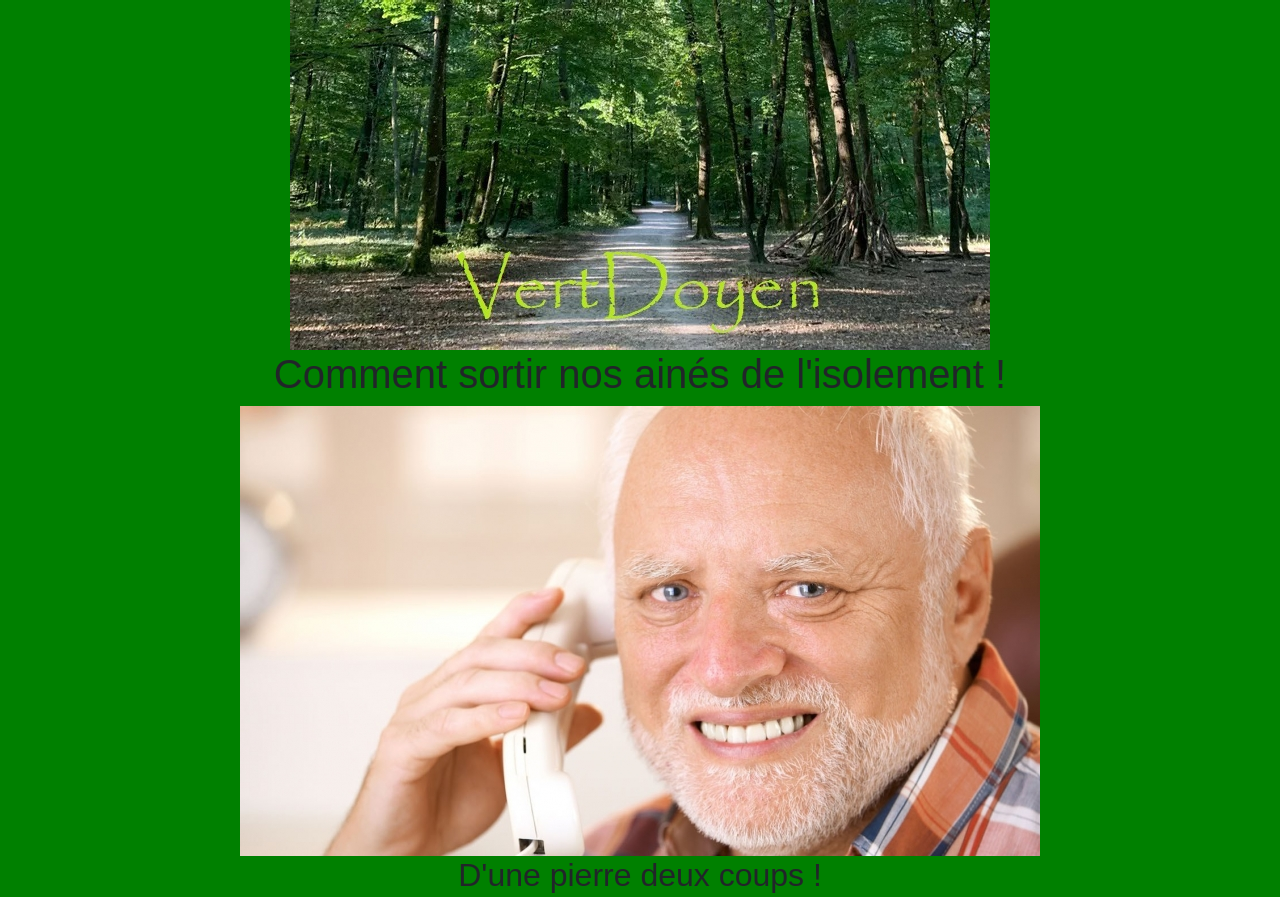
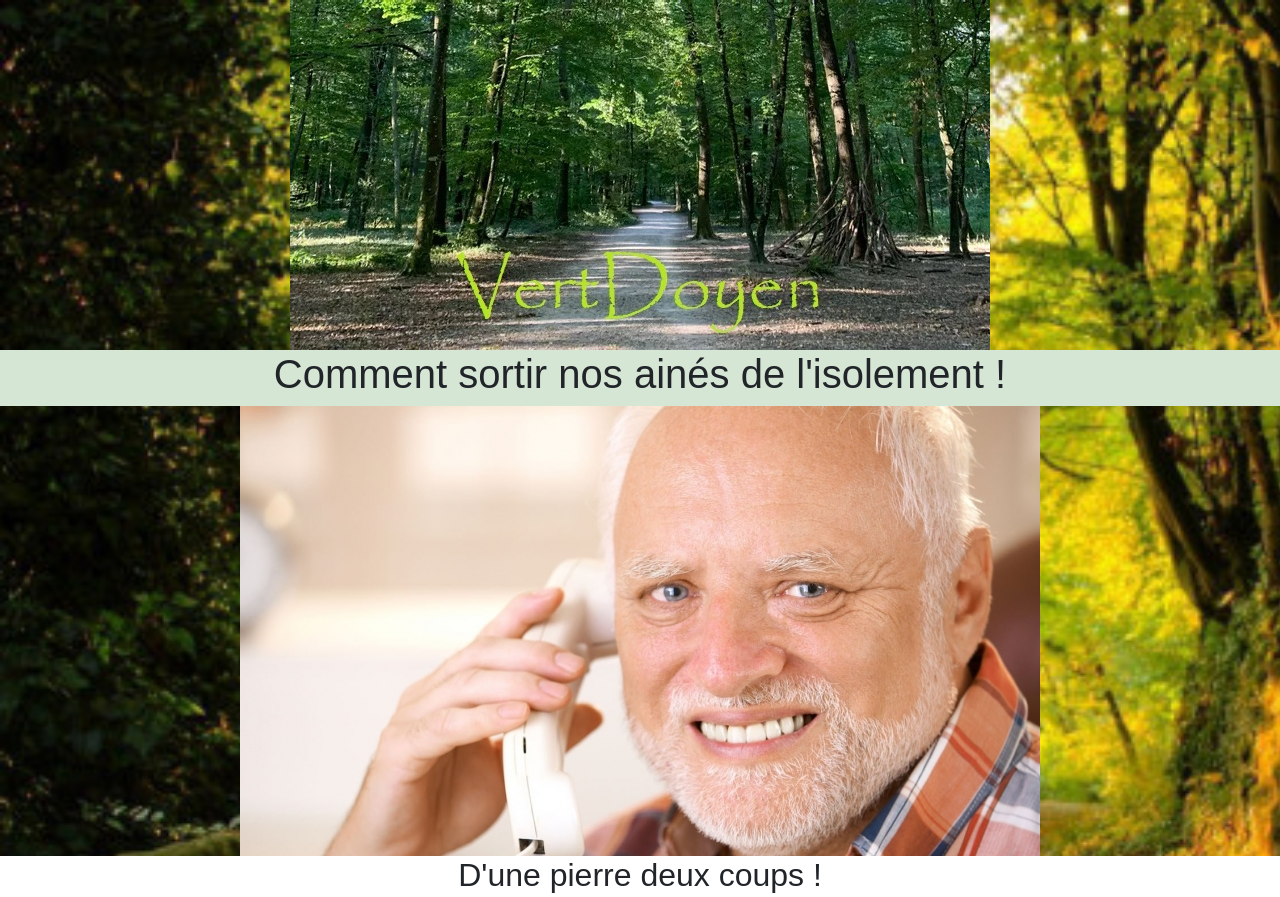
Before and after one commit to ValentinBart/VertDoyen, a plain HTML site: page anciens.html in a window 1280 px wide. Shown: the top 897 px of the page. Drawn offline with Linux system fonts and the light colour scheme.

Commit message:
Modification du fond des pages

```diff
--- a/anciens.html
+++ b/anciens.html
@@ -34,10 +34,13 @@
 
             </div>
     </div>
+
+    <img src="ressources/ancien.jpg" alt="VertDoyen - Aide aux ancien - fin de la précarité">
+
     <div class="row">
 
         <div class="colxs-12 centre">
-            <img src="ressources/ancien.jpg" alt="VertDoyen - Aide aux ancien - fin de la précarité">
+
             <h2>D'une pierre deux coups !</h2>
             <p>Parmis les nombreux <em>maux</em> qui accable notre société, <strong>l'isolement de nos ainés</strong> et les <strong>problèmes environnementaux</strong> sont très présents. Notre association à pour but de rechercher et de contacter les seniors isolés ou qui aimerait avoir une
             activité associative pour leur proposer des projets de <strong>sauvegarde et d'amélioration de la biodiversité locale</strong>. Pour cela tout le monde peut aider, même les bénévoles se trouvant loin des lieux d'actions. Un téléphone, un ordinateur, et vous pouvez partir à la rechercher
@@ -49,10 +52,11 @@
 </div>
 
 <div class="row">
-    <div class="col-xs-12 bas">
-        <h2><a href="participer.html" title="action" style="color: white">Nous rejoindre</a></h2>
-        <p>Découvrez comment vous pouvez vous aussi participer à la sauvegarde de notre biodiversité et au soutien de nos ainés</p></div>
-</div>
+    <div class="col-xs-12 bas"><a href="participer.html" title="action" style="color: white">
+        <h2>Nous rejoindre</h2>
+        <p>Découvrez comment vous pouvez vous aussi participer à la sauvegarde de notre biodiversité et au soutien de nos ainés</p></a>
+    </div>
+  </div>
 
 
 
--- a/css/action.css
+++ b/css/action.css
@@ -6,6 +6,12 @@ body{
     padding: 0;
     background-color: green;
     text-align: center;
+}
+
+.main{
+
+    background-color: rgb(214, 230, 212);
+
 }
 
 img{
@@ -45,7 +51,12 @@ img{
 
 @media screen and (min-width: 640px) {
 
+    body{
 
+        background-image: url("../ressources/foret-2.jpg");
+        background-repeat : no-repeat;
+        background-size: cover;
+    }
     .bas {
             text-align: center;
             width: 100%;
--- a/css/anciens.css
+++ b/css/anciens.css
@@ -16,10 +16,17 @@ img{
 .main{
     text-align: center;
     width: 100%;
+    background-color: rgb(214, 230, 212);
 }
 
 @media screen and (min-width: 640px) {
 
+    body{
+
+        background-image: url("../ressources/foret-2.jpg");
+        background-repeat : no-repeat;
+        background-size: cover;
+    }
 
     .bas {
             text-align: center;
@@ -38,6 +45,10 @@ img{
             text-align: center;
 
          }
+    .centre{
+        background-color: white;
+
+    }
 
 
     }
--- a/css/projet.css
+++ b/css/projet.css
@@ -6,6 +6,11 @@ body{
     padding: 0;
     background-color: green;
     text-align: center;
+}
+.main{
+
+    background-color: rgb(214, 230, 212);
+
 }
 
 img{
@@ -37,6 +42,12 @@ img{
 
 @media screen and (min-width: 640px) {
 
+    body{
+
+        background-image: url("../ressources/foret-2.jpg");
+        background-repeat : no-repeat;
+        background-size: cover;
+    }
 
     .bas {
             text-align: center;
--- a/css/style.css
+++ b/css/style.css
@@ -40,6 +40,8 @@ img{
     body{
 
         background-image: url("../ressources/foret-2.jpg");
+        background-repeat : no-repeat;
+        background-size: cover;
     }
 
     .bas {
```
Also changed, not shown: action.html (+5 -4 lines), presentation.html (+4 -3 lines), projet.html (+3 -3 lines).
